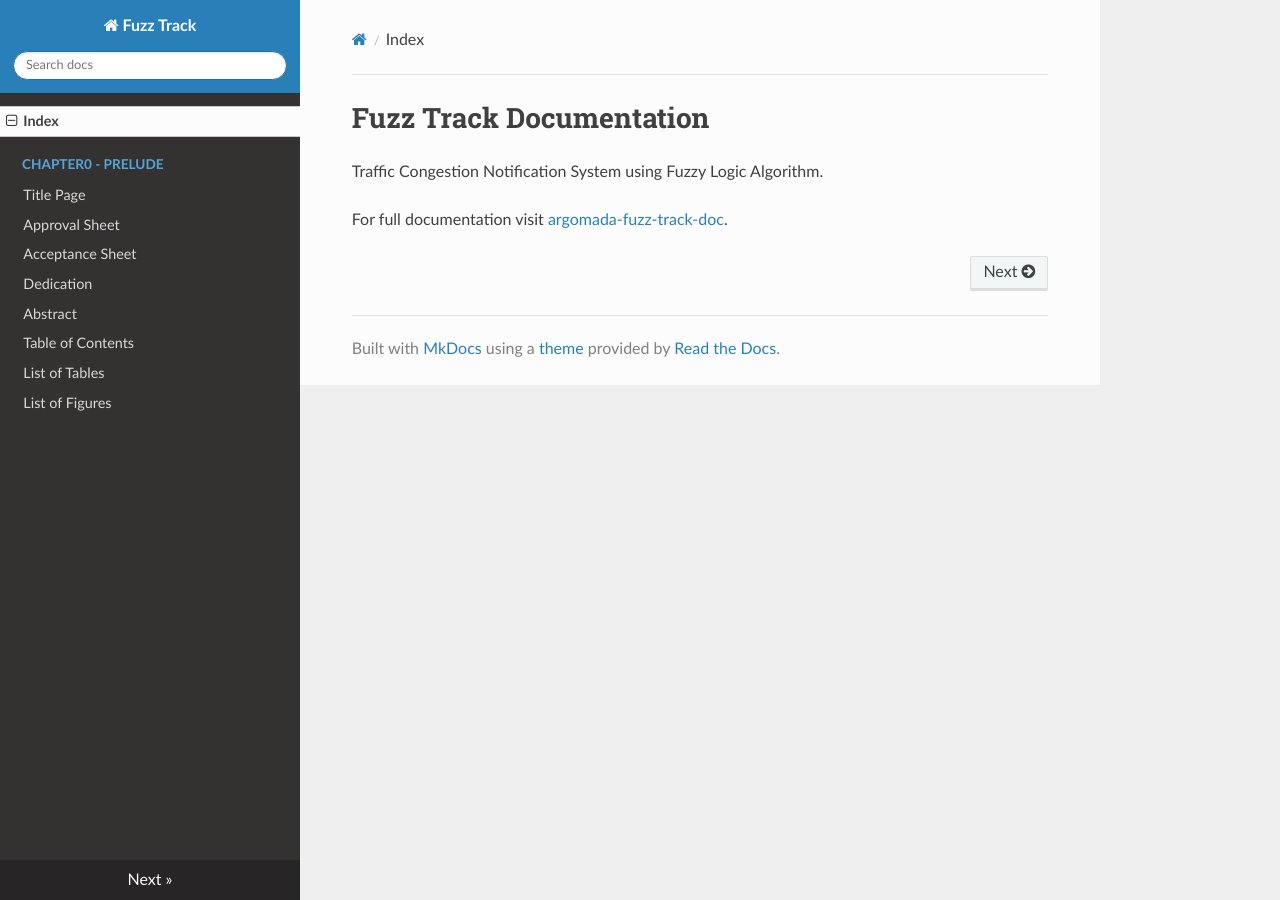
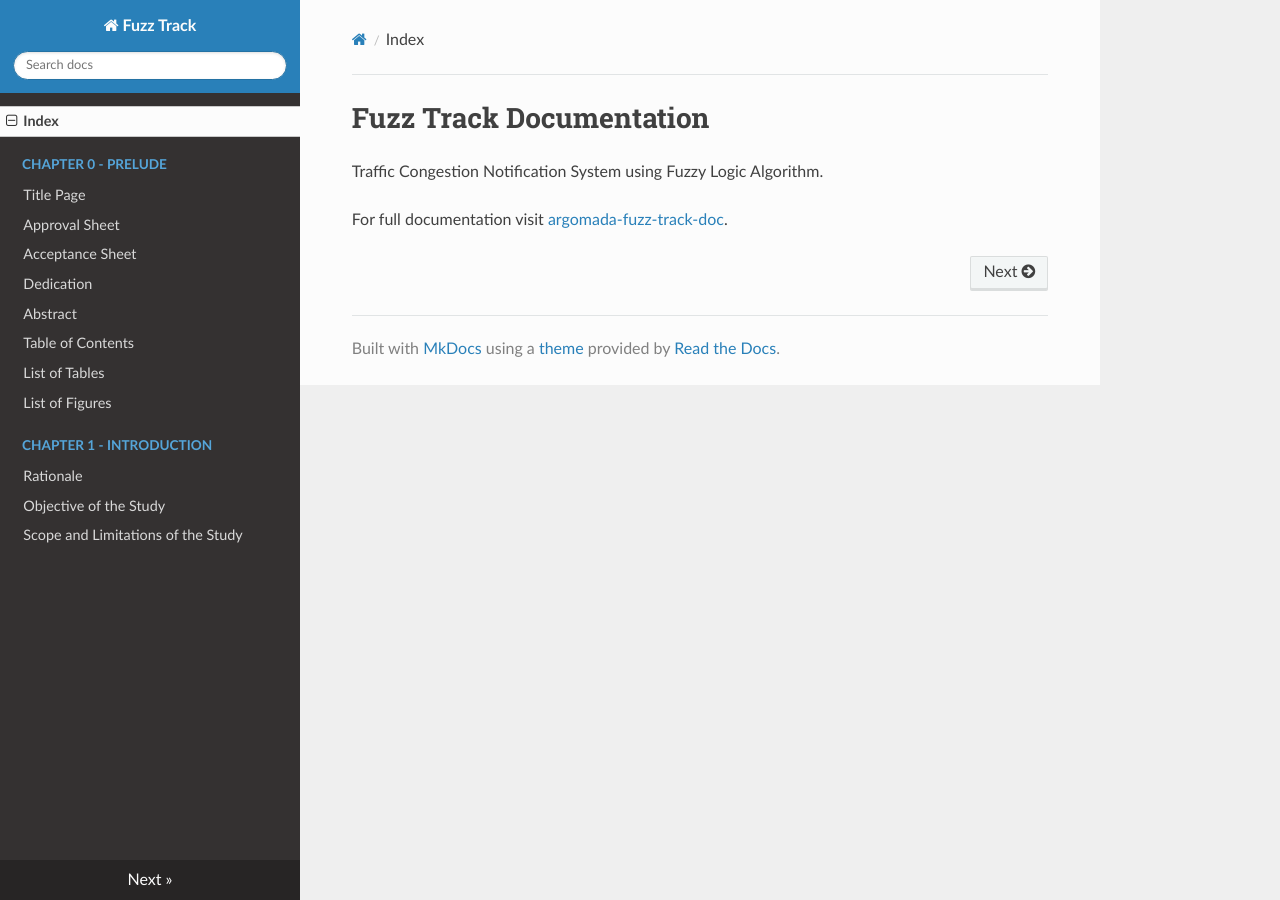
Before and after one commit to mikhailejohnapale/argomada-fuzz-track-doc, an MkDocs documentation site: the page built from docs/index.md, in a window 1280 px wide. Built offline with MkDocs 1.6.1, drawn with Linux system fonts in a browser that asks for light colours; nearby versions of some CDN libraries; old or Windows-style settings are respelled for this version of MkDocs.

Commit message:
chapter 1

```diff
--- a/mkdocs.yml
+++ b/mkdocs.yml
@@ -1,13 +1,17 @@
 site_name: Fuzz Track
 pages:
 - Index: 'index.md'
-- 'Chapter0 - Prelude':
-    - 'Title Page': 'chapter0/title-page.md'
-    - 'Approval Sheet': 'chapter0/approval-sheet.md'
-    - 'Acceptance Sheet': 'chapter0/acknowledgement.md'
-    - 'Dedication': 'chapter0/dedication.md'
-    - 'Abstract': 'chapter0/abstract.md'
-    - 'Table of Contents': 'chapter0/table-of-contents.md'
-    - 'List of Tables': 'chapter0/list-of-tables.md'
-    - 'List of Figures': 'chapter0/list-of-figures.md'
+- 'Chapter 0 - Prelude':
+  - 'Title Page': 'chapter0/title-page.md'
+  - 'Approval Sheet': 'chapter0/approval-sheet.md'
+  - 'Acceptance Sheet': 'chapter0/acknowledgement.md'
+  - 'Dedication': 'chapter0/dedication.md'
+  - 'Abstract': 'chapter0/abstract.md'
+  - 'Table of Contents': 'chapter0/table-of-contents.md'
+  - 'List of Tables': 'chapter0/list-of-tables.md'
+  - 'List of Figures': 'chapter0/list-of-figures.md'
+- 'Chapter 1 - Introduction':
+  - 'Rationale': 'chapter1/rationale.md'
+  - 'Objective of the Study': 'chapter1/objectives-of-the-study.md'
+  - 'Scope and Limitations of the Study': 'chapter1/scope-and-limitations-of-the-study.md'
 theme: readthedocs
```
